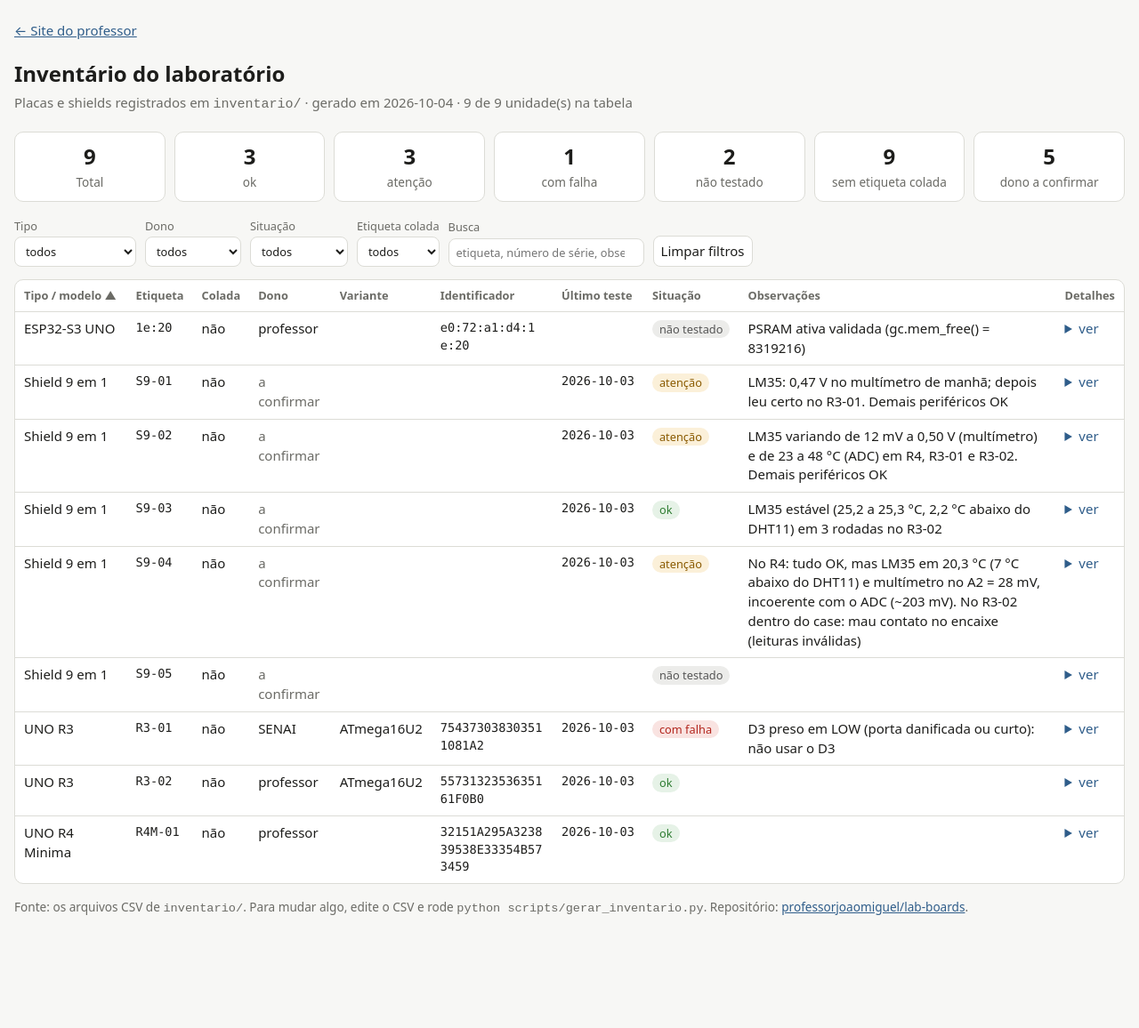
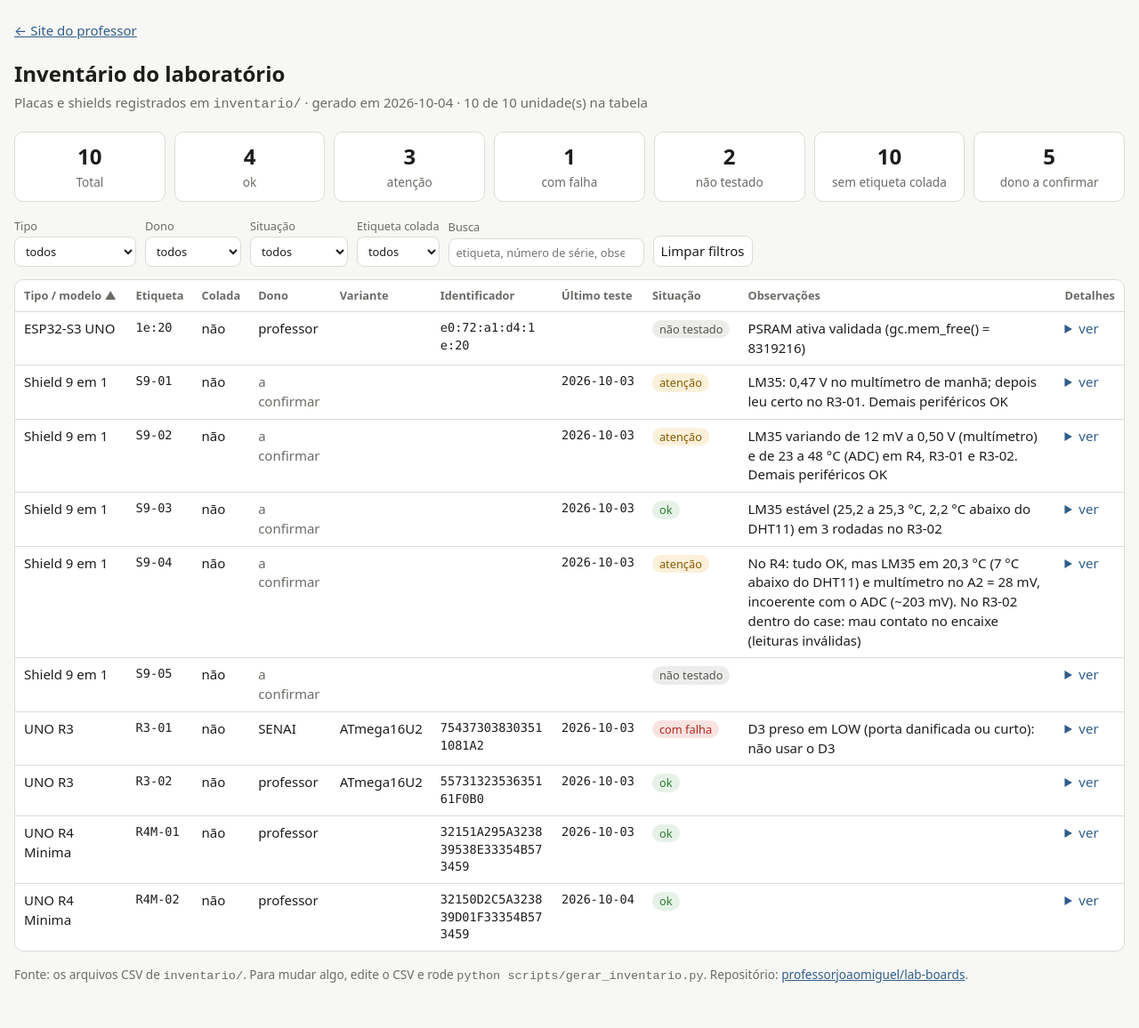
Before and after one commit to professorjoaomiguel/lab-boards, a Jekyll site: the page inventario/relatorio.html, which Jekyll copies as it is, in a window 1280 px wide. Shown: the whole page at 89% size. Built offline with Jekyll 4.4.1, drawn with Linux system fonts in a browser that asks for light colours; before the commit the page ends 1080 px from its top, so only the background shows below that.

Commit message:
Inventory: register R4M-02 (UNO R4 Minima, professor)
Co-Authored-By: Claude Opus 5.5 <noreply@anthropic.com>

```diff
--- a/inventario/arduino-uno-r4.csv
+++ b/inventario/arduino-uno-r4.csv
@@ -1,2 +1,3 @@
 etiqueta,etiqueta_colada,modelo,variante,dono,id_unico,registrado_em,ultimo_teste,resultado,obs
 R4M-01,não,UNO R4 Minima,,professor,32151A295A323839538E33354B573459,2026-10-03,2026-10-03,ok=13 falha=0 aviso=0 pulado=2,
+R4M-02,não,UNO R4 Minima,,professor,32150D2C5A323839D01F33354B573459,2026-10-04,2026-10-04,ok=7 falha=0 aviso=0 pulado=1,
--- a/inventario/relatorio.html
+++ b/inventario/relatorio.html
@@ -141,6 +141,22 @@
   "registrado_em": "2026-10-03",
   "ultimo_teste": "2026-10-03",
   "resultado": "ok=13 falha=0 aviso=0 pulado=2",
+  "situacao": "ok",
+  "obs": "",
+  "arquivo": "arduino-uno-r4.csv",
+  "detalhes": {}
+ },
+ {
+  "tipo": "Arduino UNO R4",
+  "modelo": "UNO R4 Minima",
+  "etiqueta": "R4M-02",
+  "etiqueta_colada": "não",
+  "dono": "professor",
+  "variante": "",
+  "identificador": "32150D2C5A323839D01F33354B573459",
+  "registrado_em": "2026-10-04",
+  "ultimo_teste": "2026-10-04",
+  "resultado": "ok=7 falha=0 aviso=0 pulado=1",
   "situacao": "ok",
   "obs": "",
   "arquivo": "arduino-uno-r4.csv",
```
